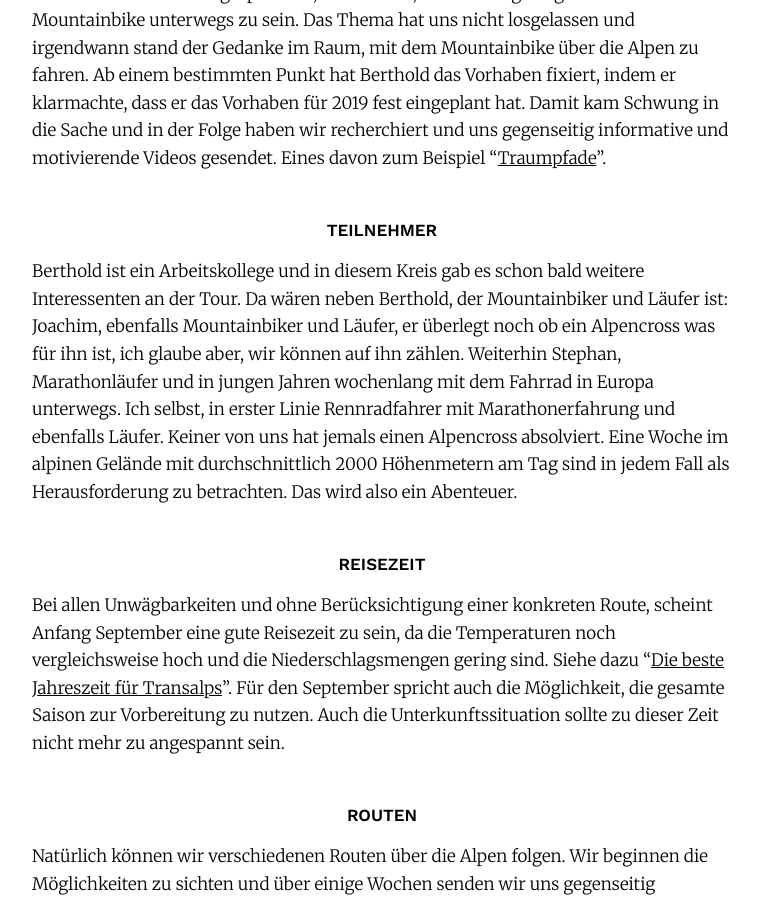
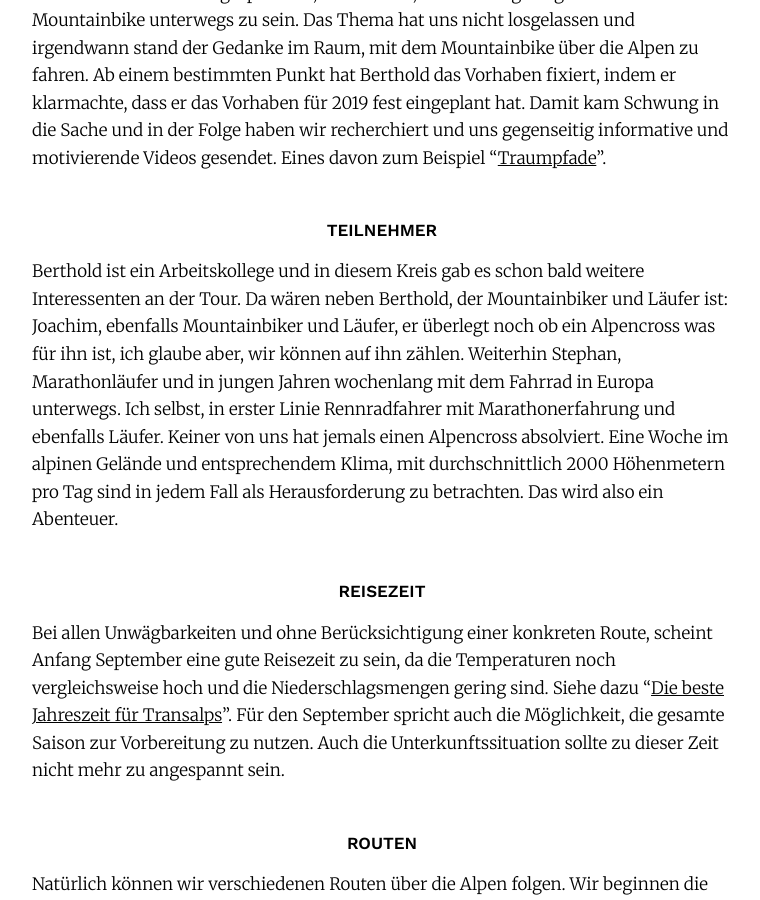
Before and after one commit to ulfschneider/bikepacking, a Jekyll site: the page built from _posts/2018-07-23-transalp.md, in a window 1280 px wide and 900 px high, scrolled down 1340 px. Shown: the whole window, without its empty margins (258-1018 px from the left). Built offline with Jekyll 4.4.1, drawn with Linux system fonts in a browser that asks for light colours.

Commit message:
Participants transalp

```diff
--- a/_posts/2018-07-23-transalp.md
+++ b/_posts/2018-07-23-transalp.md
@@ -22,7 +22,7 @@
 Mit Berthold bin ich 2017 eine vom [Rad-Treff Borchen](http://www.rad-treff-borchen.de) organisierte CTF gefahren. Trotz des eher schlechten Wetters hat das großen Spaß gemacht und Monate später haben wir unkonkret darüber gesprochen, wie es wäre, einmal einige Tage mit dem Mountainbike unterwegs zu sein. Das Thema hat uns nicht losgelassen und irgendwann stand der Gedanke im Raum, mit dem Mountainbike über die Alpen zu fahren. Ab einem bestimmten Punkt hat Berthold das Vorhaben fixiert, indem er klarmachte, dass er das Vorhaben für 2019 fest eingeplant hat. Damit kam Schwung in die Sache und in der Folge haben wir recherchiert und uns gegenseitig informative und motivierende Videos gesendet. Eines davon zum Beispiel "[Traumpfade](https://www.br.de/mediathek/video/traumpfade-mit-dem-mountainbike-ueber-die-alpen-av:5a3c404bdd95b200180bcb86)".
 
 ## Teilnehmer
-Berthold ist ein Arbeitskollege und in diesem Kreis gab es schon bald weitere Interessenten an der Tour. Da wären neben Berthold, der Mountainbiker und Läufer ist: Joachim, ebenfalls Mountainbiker und Läufer, er überlegt noch ob ein Alpencross was für ihn ist, ich glaube aber, wir können auf ihn zählen. Weiterhin Stephan, Marathonläufer und in jungen Jahren wochenlang mit dem Fahrrad in Europa unterwegs. Ich selbst, in erster Linie Rennradfahrer mit Marathonerfahrung und ebenfalls Läufer. Keiner von uns hat jemals einen Alpencross absolviert. Eine Woche im alpinen Gelände mit durchschnittlich 2000 Höhenmetern am Tag sind in jedem Fall als Herausforderung zu betrachten. Das wird also ein Abenteuer.
+Berthold ist ein Arbeitskollege und in diesem Kreis gab es schon bald weitere Interessenten an der Tour. Da wären neben Berthold, der Mountainbiker und Läufer ist: Joachim, ebenfalls Mountainbiker und Läufer, er überlegt noch ob ein Alpencross was für ihn ist, ich glaube aber, wir können auf ihn zählen. Weiterhin Stephan, Marathonläufer und in jungen Jahren wochenlang mit dem Fahrrad in Europa unterwegs. Ich selbst, in erster Linie Rennradfahrer mit Marathonerfahrung und ebenfalls Läufer. Keiner von uns hat jemals einen Alpencross absolviert. Eine Woche im alpinen Gelände und entsprechendem Klima, mit durchschnittlich 2000 Höhenmetern pro Tag sind in jedem Fall als Herausforderung zu betrachten. Das wird also ein Abenteuer.
 
 ## Reisezeit
 Bei allen Unwägbarkeiten und ohne Berücksichtigung einer konkreten Route, scheint Anfang September eine gute Reisezeit zu sein, da die Temperaturen noch vergleichsweise hoch und die Niederschlagsmengen gering sind. Siehe dazu "[Die beste Jahreszeit für Transalps](http://transalpbiker.de/2017/03/08/die-beste-jahreszeit-fuer-transalps/)". Für den September spricht auch die Möglichkeit, die gesamte Saison zur Vorbereitung zu nutzen. Auch die Unterkunftssituation sollte zu dieser Zeit nicht mehr zu angespannt sein.
```
Also changed, not shown: 2 other files.
